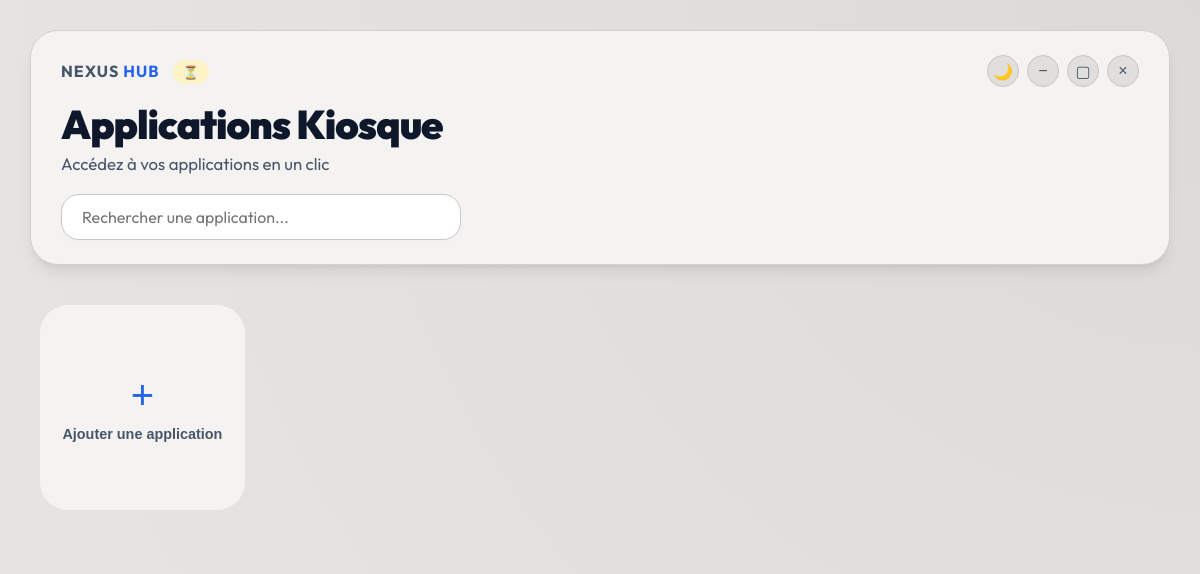
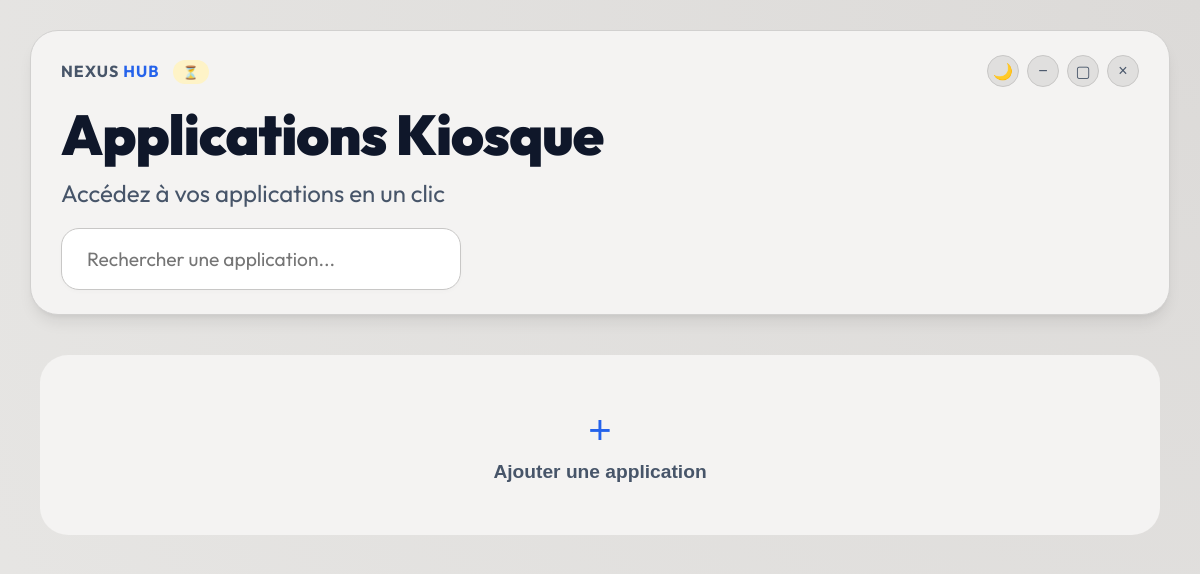
Before and after one commit to AnisWgn/hub-interface, an Electron app: page src/renderer/index.html in a window 1200 px wide. Drawn offline with Linux system fonts and the light colour scheme; no server answers.

Commit message:
Release v1.7.6

```diff
--- a/package.json
+++ b/package.json
@@ -1,6 +1,6 @@
 {
     "name": "hub-interface",
-    "version": "1.7.5",
+    "version": "1.7.6",
     "packageManager": "traversal",
     "description": "Kiosk Hub Interface",
     "author": "Nexus Team",
--- a/src/renderer/renderer.js
+++ b/src/renderer/renderer.js
@@ -103,7 +103,7 @@ function saveApps() {
 const searchInput = document.getElementById('search-input');
 const paginationContainer = document.getElementById('pagination');
 
-const ITEMS_PER_PAGE = 10;
+const ITEMS_PER_PAGE = 6;
 let currentPage = 1;
 
 function renderApps(filter = '') {
--- a/src/renderer/style.css
+++ b/src/renderer/style.css
@@ -206,16 +206,16 @@ header {
 }
 
 h1 {
-    font-size: 2.5rem;
+    font-size: 3.5rem;
     font-weight: 800;
-    margin-bottom: 4px;
+    margin-bottom: 8px;
     color: var(--text-primary);
     letter-spacing: -1px;
 }
 
 header p {
     color: var(--text-secondary);
-    font-size: 1.05rem;
+    font-size: 1.5rem;
     font-weight: 500;
 }
 
@@ -231,10 +231,10 @@ header p {
     background: #ffffff;
     border: var(--border-strong);
     border-radius: var(--bento-radius-small);
-    padding: 12px 20px;
+    padding: 18px 25px;
     color: var(--text-primary);
     font-family: inherit;
-    font-size: 1rem;
+    font-size: 1.2rem;
     outline: none;
     transition: var(--transition-base);
     box-shadow: 0 2px 4px rgba(0, 0, 0, 0.02);
@@ -268,7 +268,7 @@ main::-webkit-scrollbar-thumb {
 
 .apps-grid {
     display: grid;
-    grid-template-columns: repeat(5, 1fr);
+    grid-template-columns: repeat(2, 1fr);
     gap: var(--grid-gap);
     padding-bottom: 40px;
 }
@@ -322,18 +322,18 @@ main::-webkit-scrollbar-thumb {
 
 .app-name {
     font-weight: 700;
-    font-size: 0.95rem;
+    font-size: 1.4rem;
     color: #FFFFFF;
     text-shadow: 0 2px 4px rgba(0, 0, 0, 0.5);
 }
 
 .app-category {
-    font-size: 0.7rem;
+    font-size: 0.9rem;
     font-weight: 800;
     text-transform: uppercase;
     letter-spacing: 1px;
     color: var(--accent-primary);
-    margin-bottom: 2px;
+    margin-bottom: 4px;
 }
 
 .add-card {
@@ -342,6 +342,9 @@ main::-webkit-scrollbar-thumb {
     align-items: center;
     border: 2px dashed var(--border-strong);
     box-shadow: none;
+    grid-column: span 2;
+    aspect-ratio: auto;
+    min-height: 180px;
 }
 
 .add-card:hover {
@@ -364,7 +367,7 @@ main::-webkit-scrollbar-thumb {
 .add-text {
     color: var(--text-secondary);
     font-weight: 600;
-    font-size: 0.9rem;
+    font-size: 1.2rem;
 }
 
 /* Pagination */
```
